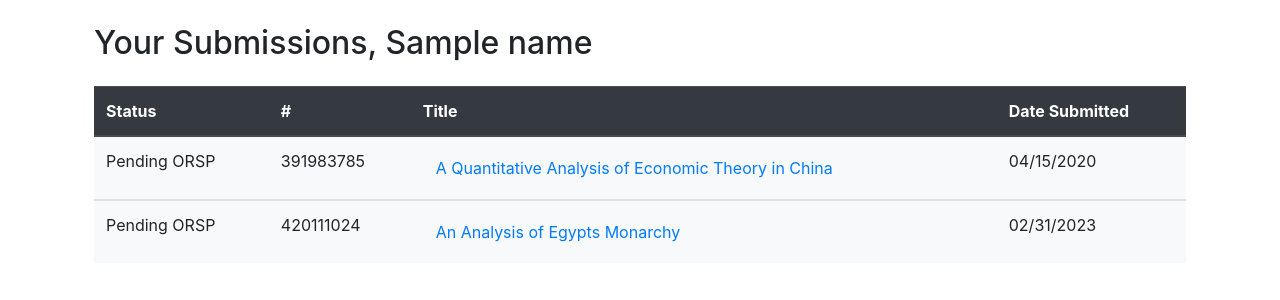
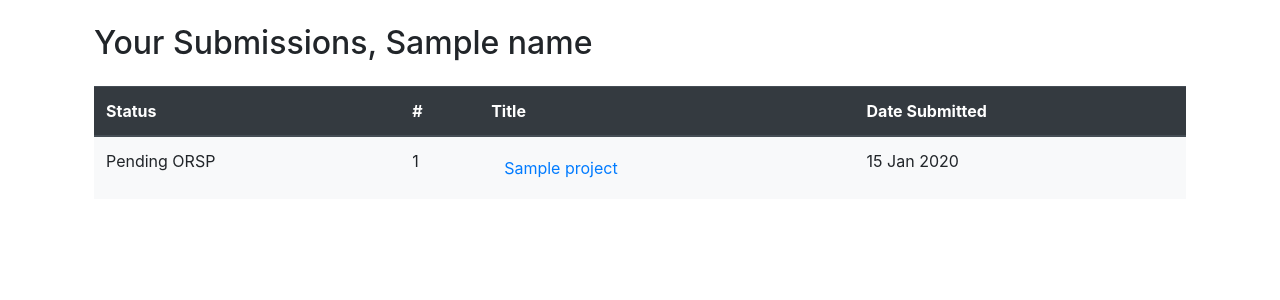
Before and after one commit to sfn-git/senior-capstone, a Node server app: template views/student-dashboard.ejs in a window 1280 px wide. Shown: the part 101-401 px from the top of the page. Run offline with Node 20, Linux system fonts and the light colour scheme; the template is opened without the code that fills it: most values are stand-ins (such as "Sample title", 1, 10 or a date in 2020); some libraries are stand-ins or nearby versions.

Commit message:
Submissions is now dynamic and based on how many project you have submitted

```diff
--- a/app.js
+++ b/app.js
@@ -69,9 +69,7 @@ app.get("/", async (req, res) => {
             fullProjects.push(thisProject);
         }
 
-        console.log(fullProjects);
-
-        res.render("student-dashboard", { name: req.session.name, projects: fullProjects });
+        res.render("student-dashboard", { name: req.session.name, projects: fullProjects, count: fullProjects.length});
     } else {
         res.render("index", { loggedIn: false, name: "" });
     }
--- a/views/student-dashboard.ejs
+++ b/views/student-dashboard.ejs
@@ -11,6 +11,8 @@
     <script src="/js/launchModal.js"></script>
 </head>
 
+
+
 <div id="nav-placeholder"></div>
 <script>
     $(function () {
@@ -19,6 +21,12 @@
 </script>
 
 <body>
+    <% if(count == 0){%>
+        <div class="container p-4">
+            <h2> You do not have any submissions. <a href="/submission">Click here </a>to start a submission.</h2>
+        </div>
+    <%}else{%>
+
     <div class="container p-4">
         <h2>Your Submissions, <%= name%></h2>
         <div class="table-responsive mt-4">
@@ -33,34 +41,21 @@
                 </thead>
 
                 <tbody>
+                    <% for(var element in projects){%>
                     <tr>
                         <td>Pending ORSP</td>
-                        <td>391983785</td>
-                        <td>
-                            <button onclick="launchModal('A Quantitative Analysis of Economic Theory in China','391983785','textABSTRACTtext','Daniel Henriques','Reuben Hernandez','Ching-yu Austin Huang','04/15/20')"class="btn btn-link text-left" data-toggle="modal" data-target="#myModal">
-                                A Quantitative Analysis of Economic Theory in China
-                            </button>
-                        </td>
-                        <td>04/15/2020</td>
+                        <td><%= projects[element].id %></td>
+                        <td><button onclick="launchModal('<%= projects[element].title%>','<%= projects[element].id %>','<%= projects[element].abstract%>','<%= projects[element].primaryPresenter%>','<%= projects[element].coPresenter%>','<%= projects[element].faculty%>','<%= projects[element].dateSubmitted %>')"class="btn btn-link text-left" data-toggle="modal" data-target="#myModal">
+                            <%= projects[element].title %>
+                        </button></td>
+                        <td><%= projects[element].dateSubmitted %></td>
                     </tr>
-                </tbody>
-
-                <tbody>
-                    <tr>
-                        <td>Pending ORSP</td>
-                        <td>420111024</td>
-                        <td>
-                            <button onclick="launchModal('An Analysis of Egypts Monarchy','420111024','AbstractTEXTgoHERE','Syed Nadeem','Reuben Hernandez','Dr. Mira A. Franke', '02/31/2023')" class="btn btn-link text-left" data-toggle="modal" data-target="#myModal">
-                                An Analysis of Egypts Monarchy
-                            </button>
-                        </td>
-                        <td>02/31/2023</td>
-                    </tr>
+                    <%}%>
                 </tbody>
 
             </table>
         </div>
-
+        <% }%>
 
         <div id="myModal" class="modal" tabindex="-1" role="dialog">
             <div class="modal-dialog modal-dialog-centered modal-xl" role="document">
```
